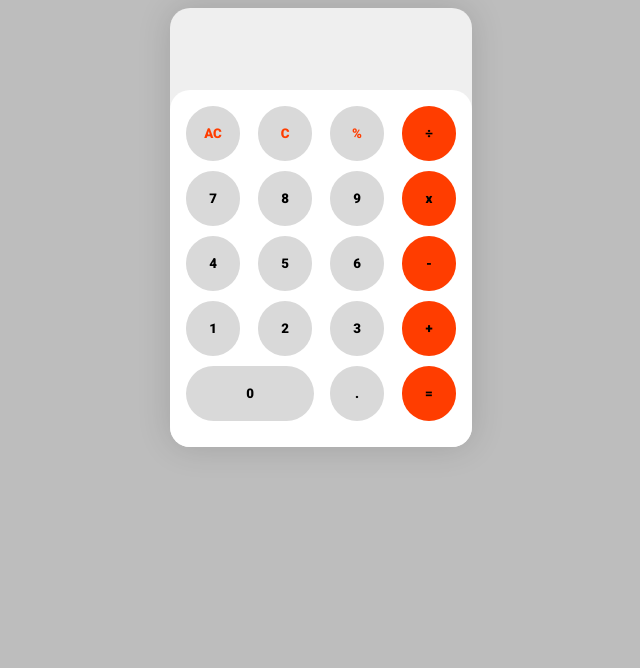
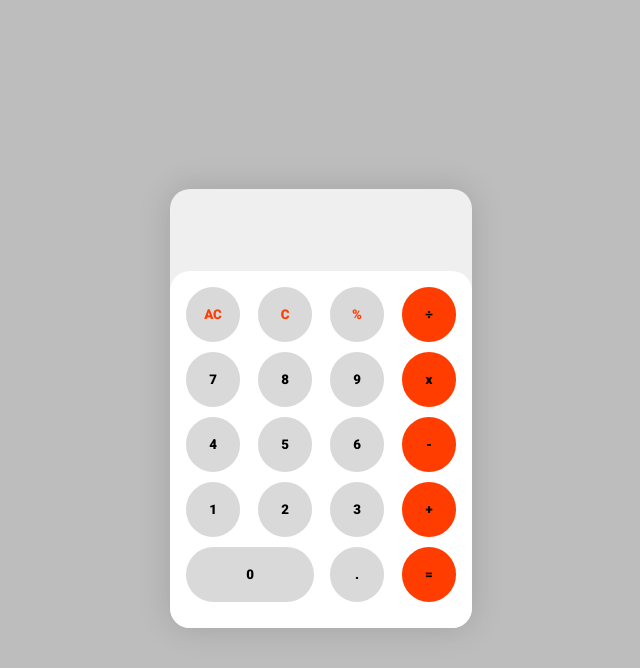
Before and after one commit to joaovpinheirop/calculadora, a plain HTML site: page index.html in a window 1280 px wide. Shown: the whole page, without its empty margins (319-959 px from the left). Drawn offline with Linux system fonts and the light colour scheme.

Commit message:
Update struture.css

```diff
--- a/assets/css/struture.css
+++ b/assets/css/struture.css
@@ -12,7 +12,10 @@
 body {
   background: #BDBDBD;
 }
+main {
 
+  height: 100vh;
+}
 /* Estiliza os elementos de entrada */
 input {
   text-align: right;
```
